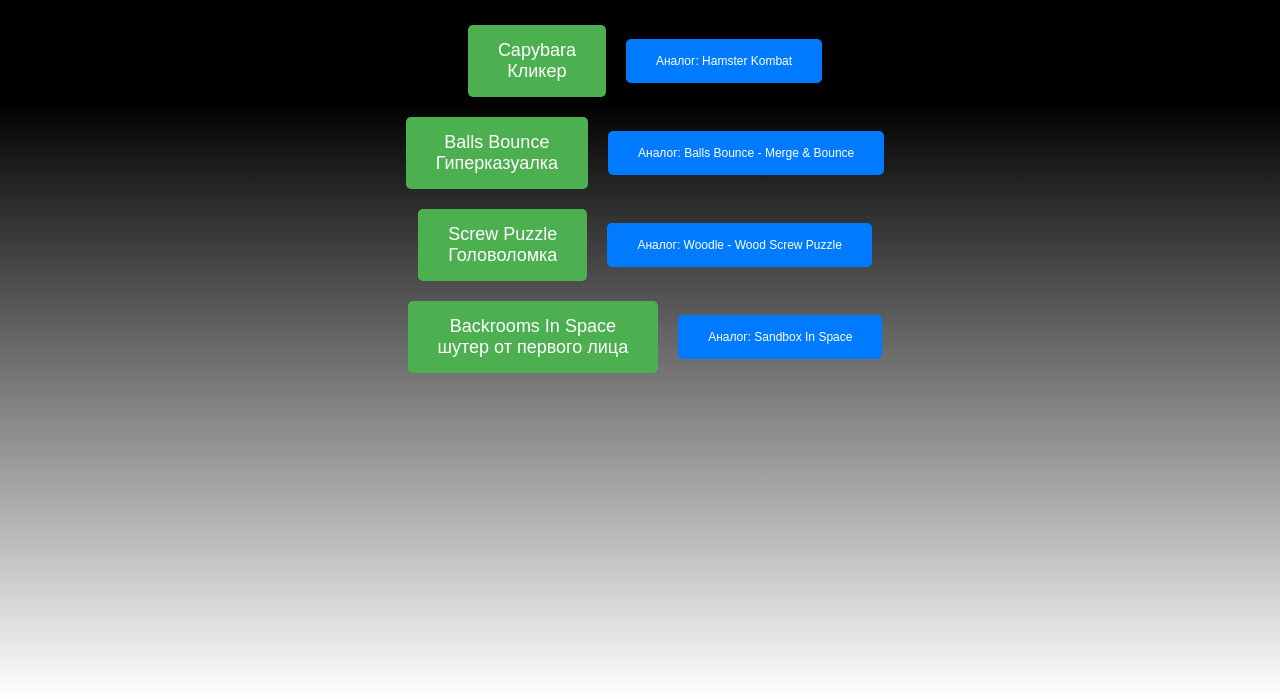
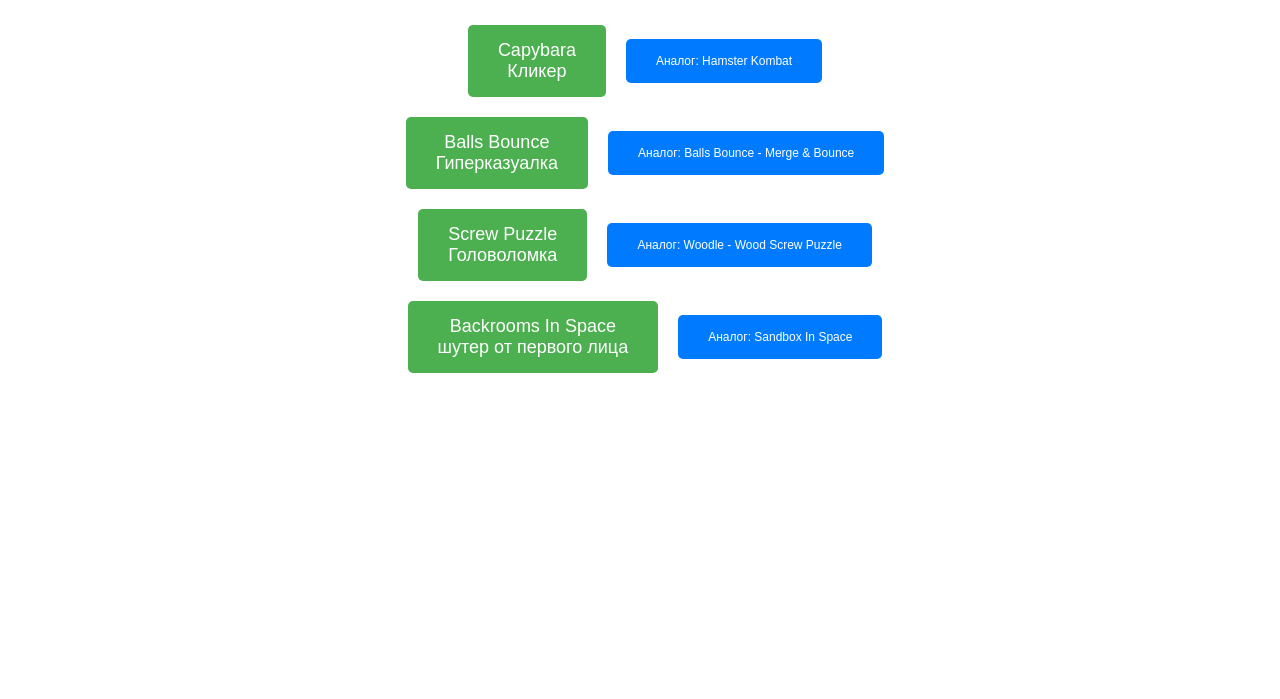
Before and after one commit to Getims/getims.github.io, a plain HTML site: page index.html in a window 1280 px wide. Shown: the part 101-800 px from the top of the page. Drawn offline with Linux system fonts and the light colour scheme.

Commit message:
Update index.html

```diff
--- a/index.html
+++ b/index.html
@@ -11,10 +11,6 @@
       flex-direction: column;
       align-items: center;
       padding: 20px;
-      background: linear-gradient(to bottom, #000000, #000000, #000000, #000000, #000000, #000000, #111111, #222222, #333333, #444444, #555555, #666666, #777777, #888888, #999999, #AAAAAA, #BBBBBB, #CCCCCC, #DDDDDD, #EEEEEE, #FFFFFF);
-	  background-size: cover;
-      background-repeat: no-repeat;
-      background-attachment: fixed;
     }
 
     h1 {
```
